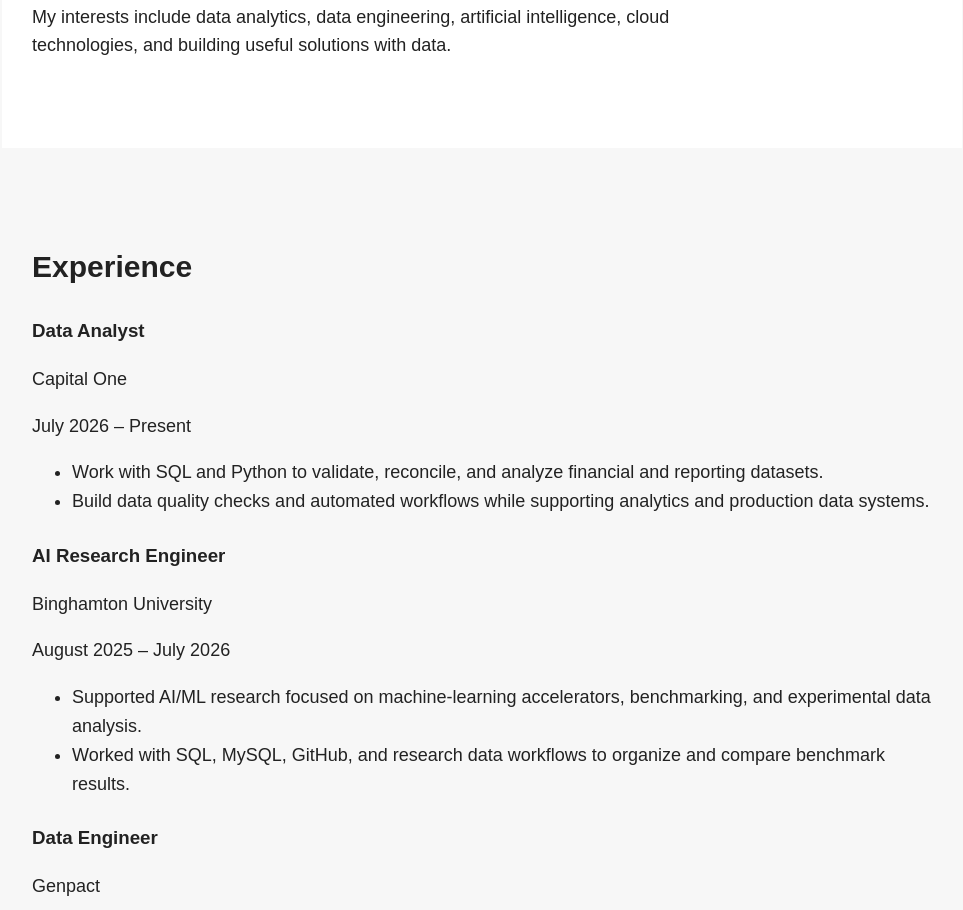
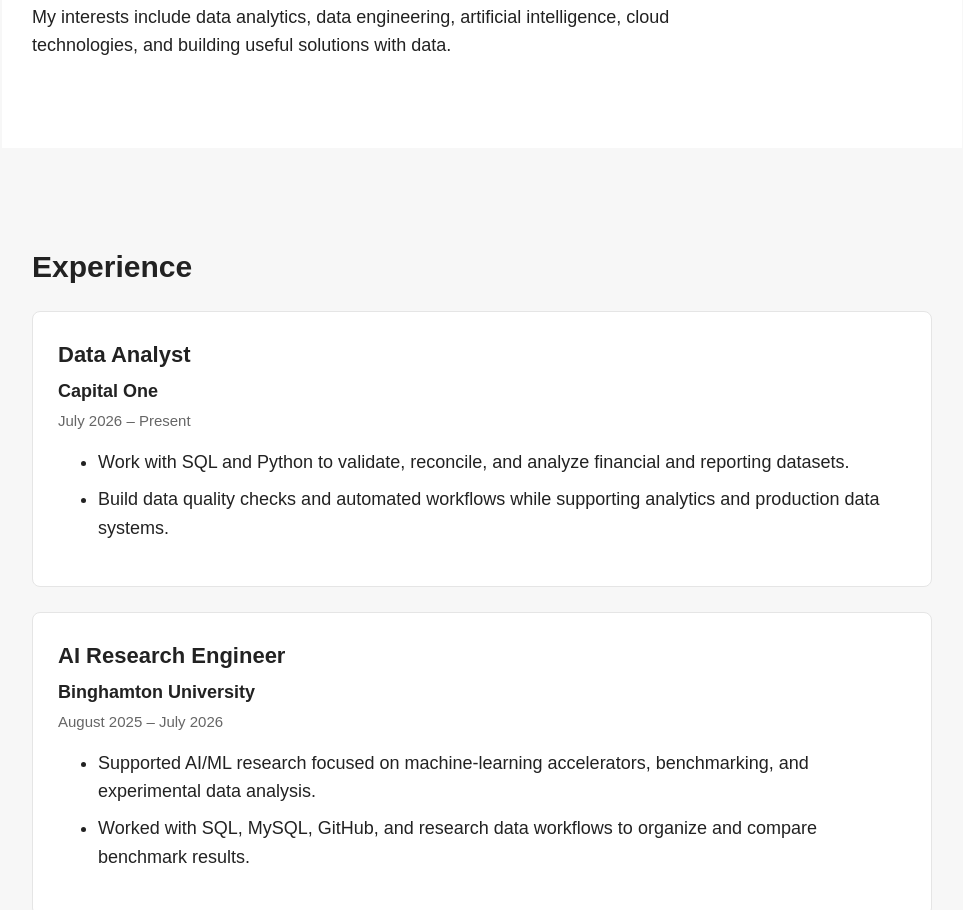
Before and after one commit to gnaik15/gnaik15.github.io, a plain HTML site: page index.html in a window 1280 px wide. Shown: the part 1050-1960 px from the top of the page, without its empty margins (158-1121 px from the left). Drawn offline with Linux system fonts and the light colour scheme.

Commit message:
Style experience section

```diff
--- a/style.css
+++ b/style.css
@@ -134,3 +134,41 @@ nav a:hover {
 .hero-buttons {
     margin-top: 10px;
 }
+
+#experience {
+    background-color: #f7f7f7;
+}
+
+.experience-card {
+    background-color: #ffffff;
+    padding: 25px;
+    margin-bottom: 25px;
+    border-radius: 8px;
+    border: 1px solid #e5e5e5;
+}
+
+.experience-card h3 {
+    font-size: 22px;
+    margin-top: 0;
+    margin-bottom: 5px;
+}
+
+.company {
+    font-weight: bold;
+    margin-top: 0;
+    margin-bottom: 0;
+}
+
+.date {
+    color: #666666;
+    font-size: 15px;
+    margin-top: 3px;
+}
+
+.experience-card ul {
+    margin-top: 15px;
+}
+
+.experience-card li {
+    margin-bottom: 8px;
+}
```
